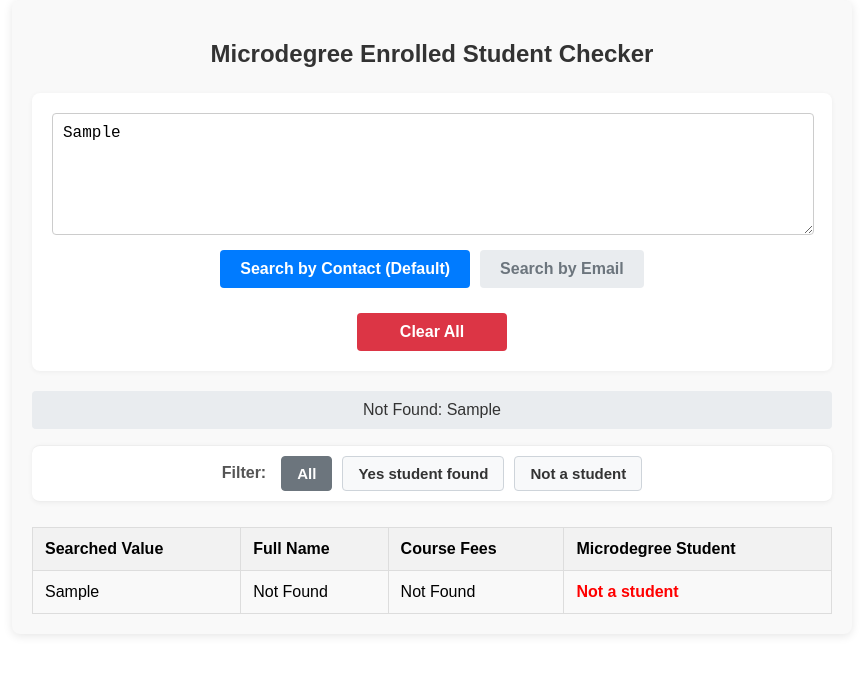
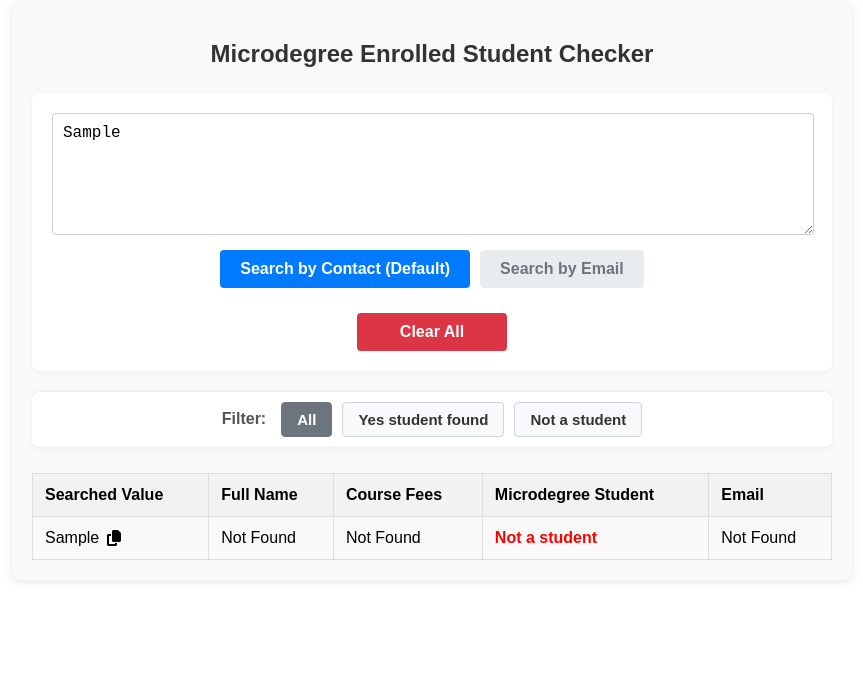
Before and after one commit to placements-microdegree/Microdegree-checkerv2, a React (Create React App) app: page / in a window 1280 px wide. Both pictures are taken after typing "Sample" into the empty fields and a click on the button "Search by Contact (Default)". Shown: the top 674 px of the page, without its empty margins (208-1071 px from the left). Built offline with nearby package versions, Linux system fonts and the light colour scheme; no server answers; the database is empty.

Commit message:
updated new changes

```diff
--- a/package.json
+++ b/package.json
@@ -3,6 +3,9 @@
   "version": "0.1.0",
   "private": true,
   "dependencies": {
+    "@fortawesome/fontawesome-svg-core": "^6.7.2",
+    "@fortawesome/free-solid-svg-icons": "^6.7.2",
+    "@fortawesome/react-fontawesome": "^0.2.2",
     "@supabase/supabase-js": "^2.50.0",
     "@testing-library/dom": "^10.4.0",
     "@testing-library/jest-dom": "^6.6.3",
--- a/src/App.js
+++ b/src/App.js
@@ -1,7 +1,11 @@
 import React, { useState } from 'react';
-import { supabase } from './supabaseClient'; // Ensure this path is correct
+import { supabase } from './supabaseClient';
 
-// Inline styles (consider moving to a CSS file for larger projects)
+// Import Font Awesome components
+import { FontAwesomeIcon } from '@fortawesome/react-fontawesome';
+import { faCopy } from '@fortawesome/free-solid-svg-icons';
+
+// Inline styles (as before)
 const containerStyle = {
     padding: '20px',
     maxWidth: '800px', // Increased max-width for better layout
@@ -77,16 +81,6 @@ const clearButtonStyle = {
     width: 'auto', // Allow it to be centered
     display: 'block', // To apply margin:auto
     margin: '10px auto 0 auto',
-};
-
-const messageStyle = {
-  marginTop: '20px',
-  padding: '10px',
-  backgroundColor: '#e9ecef',
-  borderRadius: '4px',
-  textAlign: 'center',
-  color: '#333',
-  wordBreak: 'break-word', // Ensure long messages wrap
 };
 
 const tableContainerStyle = {
@@ -173,44 +167,93 @@ const inactiveFilterButtonStyle = {
     borderColor: '#ced4da',
 };
 
+const copyButtonStyle = {
+    marginLeft: '8px',
+    cursor: 'pointer',
+    backgroundColor: 'transparent',
+    border: 'none',
+    padding: '0',
+    verticalAlign: 'middle',
+};
+
+const copiedMessageStyle = {
+    fontSize: '0.8em',
+    marginLeft: '5px',
+    color: 'green',
+    fontWeight: 'bold',
+    whiteSpace: 'nowrap',
+};
+
 
 function App() {
     const [searchInput, setSearchInput] = useState('');
     const [results, setResults] = useState([]);
-  const [message, setMessage] = useState('');
-  const [activeSearchType, setActiveSearchType] = useState('phone'); // 'phone' or 'email'
-  const [filterStatus, setFilterStatus] = useState('All'); // 'All', 'Yes student found', 'Not a student'
+    const [activeSearchType, setActiveSearchType] = useState('phone');
+    const [filterStatus, setFilterStatus] = useState('All');
+    const [copiedIndex, setCopiedIndex] = useState(null);
+
+    // Helper function to normalize a phone number for comprehensive search
+    const normalizePhoneNumber = (num) => {
+        let cleanedNum = num.replace(/[^0-9]/g, ''); // Remove all non-digits
+
+        // Case 1: If it starts with '0' and is 11 digits (e.g., 01234567890)
+        if (cleanedNum.startsWith('0') && cleanedNum.length === 11) {
+            cleanedNum = cleanedNum.substring(1); // Remove the leading '0'
+        }
+        // Case 2: If it starts with '91' and is 12 digits (e.g., 911234567890)
+        else if (cleanedNum.startsWith('91') && cleanedNum.length === 12) {
+            cleanedNum = cleanedNum.substring(2); // Remove the leading '91'
+        }
+        // Case 3: If it starts with '+91' and is 13 digits (e.g., +911234567890)
+        // This case is covered if it becomes 10 digits after initial removal of '+' and '91'
+        else if (cleanedNum.startsWith('91') && cleanedNum.length === 12) {
+             // No specific action needed as the '91' prefix case will cover this after stripping '+'
+        }
+
+
+        // After initial cleaning, ensure it's a 10-digit number for further permutations
+        if (cleanedNum.length === 10) {
+            return cleanedNum;
+        }
+        // If not a standard 10-digit number after basic normalization, return the cleaned version
+        // This handles cases like international numbers that are not +91 or malformed inputs
+        return cleanedNum;
+    };
 
     // Function to perform a single Supabase query
     const performSingleSearch = async (value, type) => {
-    let query = supabase.from('students_enrolled_all').select('first_name, last_name, course_fee');
+        // Always select all relevant fields for display
+        let query = supabase.from('students_enrolled_all').select('first_name, last_name, course_fee, email, alternate_email, phone, alternate_phone');
 
         if (type === 'email') {
             query = query.or(`email.eq.${value},alternate_email.eq.${value}`);
         } else if (type === 'phone') {
-      const cleanedValue = value.replace(/\s/g, ''); // Remove any spaces from the input number
-      let searchConditions = [];
+            let searchConditions = new Set(); // Use a Set to avoid duplicate conditions
 
-      // Always check for the cleaned original value
-      searchConditions.push(`phone.eq.${cleanedValue}`);
-      searchConditions.push(`alternate_phone.eq.${cleanedValue}`);
+            const normalizedInput = normalizePhoneNumber(value);
 
-      // If the cleaned value doesn't start with '+91', add the +91 prefixed version
-      if (!cleanedValue.startsWith('+91')) {
-        const valueWithPlus91 = `+91${cleanedValue}`;
-        searchConditions.push(`phone.eq.${valueWithPlus91}`);
-        searchConditions.push(`alternate_phone.eq.${valueWithPlus91}`);
+            // Add permutations for a 10-digit normalized number
+            if (normalizedInput.length === 10) {
+                searchConditions.add(`phone.eq.${normalizedInput}`); // e.g., 1234567890
+                searchConditions.add(`alternate_phone.eq.${normalizedInput}`);
+
+                searchConditions.add(`phone.eq.${'+91' + normalizedInput}`); // e.g., +911234567890
+                searchConditions.add(`alternate_phone.eq.${'+91' + normalizedInput}`);
+
+                searchConditions.add(`phone.eq.${'0' + normalizedInput}`); // e.g., 01234567890
+                searchConditions.add(`alternate_phone.eq.${'0' + normalizedInput}`);
+
+                searchConditions.add(`phone.eq.${'91' + normalizedInput}`); // e.g., 911234567890
+                searchConditions.add(`alternate_phone.eq.${'91' + normalizedInput}`);
+            } else {
+                // For inputs that don't normalize to 10 digits (e.g., international numbers, malformed)
+                // search for the original cleaned value including '+' if present.
+                const strictCleanedValue = value.replace(/\s/g, ''); // Remove only spaces for non-normalized numbers
+                searchConditions.add(`phone.eq.${strictCleanedValue}`);
+                searchConditions.add(`alternate_phone.eq.${strictCleanedValue}`);
             }
 
-      // If the cleaned value starts with '+91', add the version without +91 prefix
-      if (cleanedValue.startsWith('+91')) {
-        const valueWithoutPlus91 = cleanedValue.substring(3); // Remove '+91'
-        searchConditions.push(`phone.eq.${valueWithoutPlus91}`);
-        searchConditions.push(`alternate_phone.eq.${valueWithoutPlus91}`);
-      }
-
-      // Join all generated conditions with 'or' for the query
-      query = query.or(searchConditions.join(','));
+            query = query.or([...searchConditions].join(','));
         }
 
         const { data, error } = await query;
@@ -219,59 +262,59 @@ function App() {
 
     // Generic handler for both email and phone bulk search
     const handleSearch = async (type) => {
-    setMessage('');
-    setResults([]); // Clear previous results
-    setActiveSearchType(type); // Set the active button color
-    setFilterStatus('All'); // Reset filter to All whenever a new search is performed
+        setResults([]);
+        setActiveSearchType(type);
+        setFilterStatus('All');
+        setCopiedIndex(null);
 
         const valuesToSearch = searchInput.split(/\s+/).map(v => v.trim()).filter(v => v !== '');
 
         if (valuesToSearch.length === 0) {
-      setMessage(`Please enter at least one ${type === 'email' ? 'email address' : 'contact number'}.`);
             return;
         }
 
         let allProcessedResults = [];
-    let feedbackMessages = [];
 
         for (const value of valuesToSearch) {
             console.log(`Searching for ${type}:`, value);
-      const { data, error } = await performSingleSearch(value, type); // data is now an array
+            const { data, error } = await performSingleSearch(value, type);
 
             if (error) {
-        console.error(`Error fetching data for ${value}:`, error); // Log actual error to console
-        feedbackMessages.push(`Error for ${value}: ${error.message}`);
+                console.error(`Error fetching data for ${value}:`, error);
                 allProcessedResults.push({
                     value: value,
-          fullName: 'Error fetching data', // Changed to reflect error type
+                    fullName: 'Error fetching data',
                     courseFees: 'Error',
-          microdegreeStudentStatus: 'Not a student'
+                    microdegreeStudentStatus: 'Not a student',
+                    foundEmail: 'Error', // Default for error
+                    foundPhone: 'Error'  // Default for error
                 });
-      } else if (data && data.length > 0) { // Check if data is an array and has elements
+            } else if (data && data.length > 0) {
                 data.forEach(foundItem => {
                     const fullName = `${foundItem.first_name || ''} ${foundItem.last_name || ''}`.trim();
                     const courseFees = foundItem.course_fee !== null ? foundItem.course_fee : 'N/A';
                     allProcessedResults.push({
-                value: value, // The original searched input value
+                        value: value,
                         fullName: fullName || 'N/A',
                         courseFees: courseFees,
-                microdegreeStudentStatus: 'Yes student found'
+                        microdegreeStudentStatus: 'Yes student found',
+                        foundEmail: foundItem.email || foundItem.alternate_email || 'N/A', // From DB
+                        foundPhone: foundItem.phone || foundItem.alternate_phone || 'N/A'  // From DB
                     });
                 });
-        feedbackMessages.push(`Found: ${value}`);
             } else {
-        feedbackMessages.push(`Not Found: ${value}`);
                 allProcessedResults.push({
                     value: value,
                     fullName: 'Not Found',
                     courseFees: 'Not Found',
-          microdegreeStudentStatus: 'Not a student'
+                    microdegreeStudentStatus: 'Not a student',
+                    foundEmail: 'Not Found', // For not found cases
+                    foundPhone: 'Not Found'  // For not found cases
                 });
             }
         }
 
         setResults(allProcessedResults);
-    setMessage(feedbackMessages.length > 0 ? feedbackMessages.join(' | ') : 'No results to display.');
     };
 
     // Function to filter results based on selected status
@@ -288,9 +331,30 @@ function App() {
     const clearAll = () => {
         setSearchInput('');
         setResults([]);
-    setMessage('');
-    setActiveSearchType('phone'); // Reset default search type
-    setFilterStatus('All'); // Reset filter to All
+        setActiveSearchType('phone');
+        setFilterStatus('All');
+        setCopiedIndex(null);
+    };
+
+    // Function to handle copying a value with visual feedback
+    const copyToClipboard = (text, index) => {
+        const textarea = document.createElement('textarea');
+        textarea.value = text.trim();
+        textarea.style.position = 'fixed';
+        textarea.style.opacity = 0;
+        document.body.appendChild(textarea);
+        textarea.focus();
+        textarea.select();
+        try {
+            document.execCommand('copy');
+            setCopiedIndex(index);
+            setTimeout(() => {
+                setCopiedIndex(null);
+            }, 1500);
+        } catch (err) {
+            console.error('Failed to copy text:', err);
+        }
+        document.body.removeChild(textarea);
     };
 
     return (
@@ -303,7 +367,7 @@ function App() {
                     placeholder={
                         activeSearchType === 'email'
                             ? 'Enter emails, space-separated (e.g., email1@example.com email2@example.com)'
-              : 'Enter contact numbers, space-separated (e.g., 9876543210 +911234567890)'
+                            : 'Enter contact numbers, space-separated (e.g., 9876543210 +911234567890 01234567890 911234567890)'
                     }
                     value={searchInput}
                     onChange={(e) => setSearchInput(e.target.value)}
@@ -327,8 +391,6 @@ function App() {
                     Clear All
                 </button>
             </div>
-
-      {message && <p style={messageStyle}>{message}</p>}
 
             {results.length > 0 && (
                 <div style={filterButtonContainerStyle}>
@@ -363,12 +425,29 @@ function App() {
                                 <th style={thStyle}>Full Name</th>
                                 <th style={thStyle}>Course Fees</th>
                                 <th style={thStyle}>Microdegree Student</th>
+                                {/* Conditionally display Email or Contact No. header */}
+                                {activeSearchType === 'phone' && <th style={thStyle}>Email</th>}
+                                {activeSearchType === 'email' && <th style={thStyle}>Contact No.</th>}
                             </tr>
                         </thead>
                         <tbody>
                             {filteredResults.map((item, index) => (
                                 <tr key={index}>
-                  <td style={tdStyle}>{item.value}</td>
+                                    <td style={tdStyle}>
+                                        {item.value}
+                                        <button
+                                            onClick={() => copyToClipboard(item.value, index)}
+                                            style={copyButtonStyle}
+                                            title="Copy to clipboard"
+                                        >
+                                            <FontAwesomeIcon icon={faCopy} style={{ color: 'black', fontSize: '1.2em' }} />
+                                            {/* Change 'black' to 'blue' or any other color you prefer */}
+                                            {/* Adjust '1.2em' for different icon size */}
+                                        </button>
+                                        {copiedIndex === index && (
+                                            <span style={copiedMessageStyle}>Copied!</span>
+                                        )}
+                                    </td>
                                     <td style={tdStyle}>{item.fullName}</td>
                                     <td style={tdStyle}>{item.courseFees}</td>
                                     <td
@@ -383,6 +462,9 @@ function App() {
                                     >
                                         {item.microdegreeStudentStatus}
                                     </td>
+                                    {/* Conditionally display Email or Contact No. data */}
+                                    {activeSearchType === 'phone' && <td style={tdStyle}>{item.foundEmail}</td>}
+                                    {activeSearchType === 'email' && <td style={tdStyle}>{item.foundPhone}</td>}
                                 </tr>
                             ))}
                         </tbody>
```
Also changed, not shown: 2 other files (tests, documents, lock files or other folders). Lines whose indentation alone changed are shown as unchanged.
